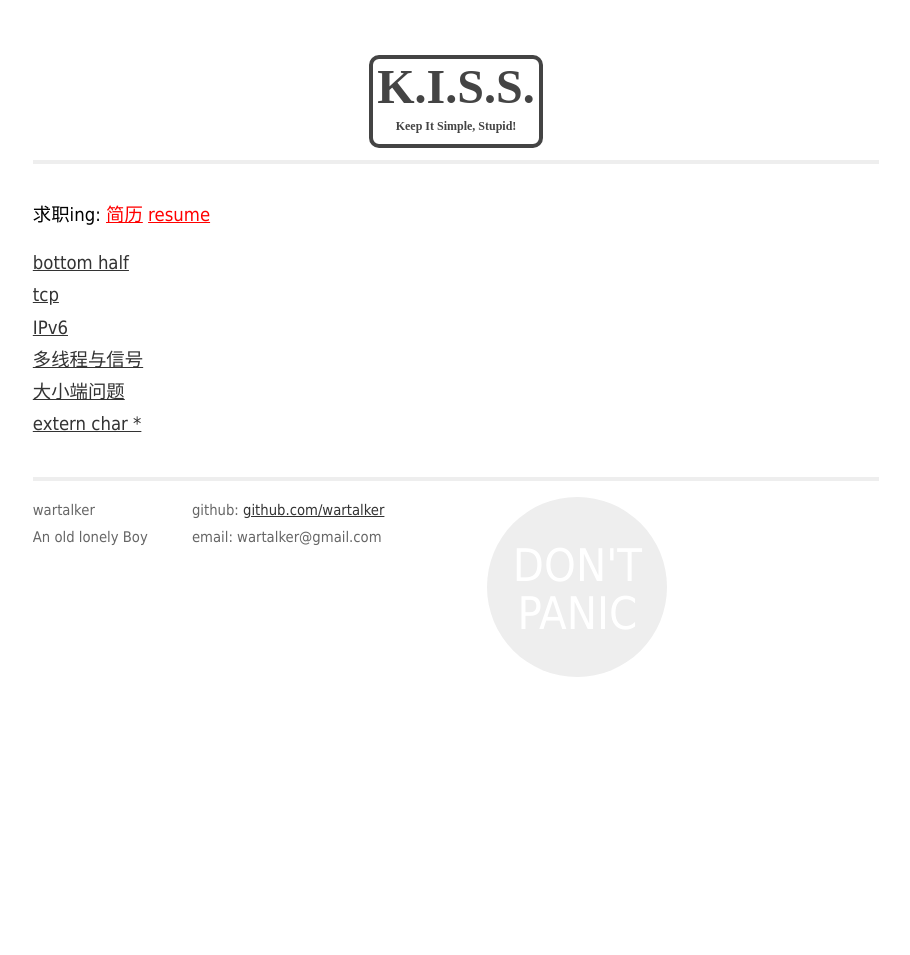
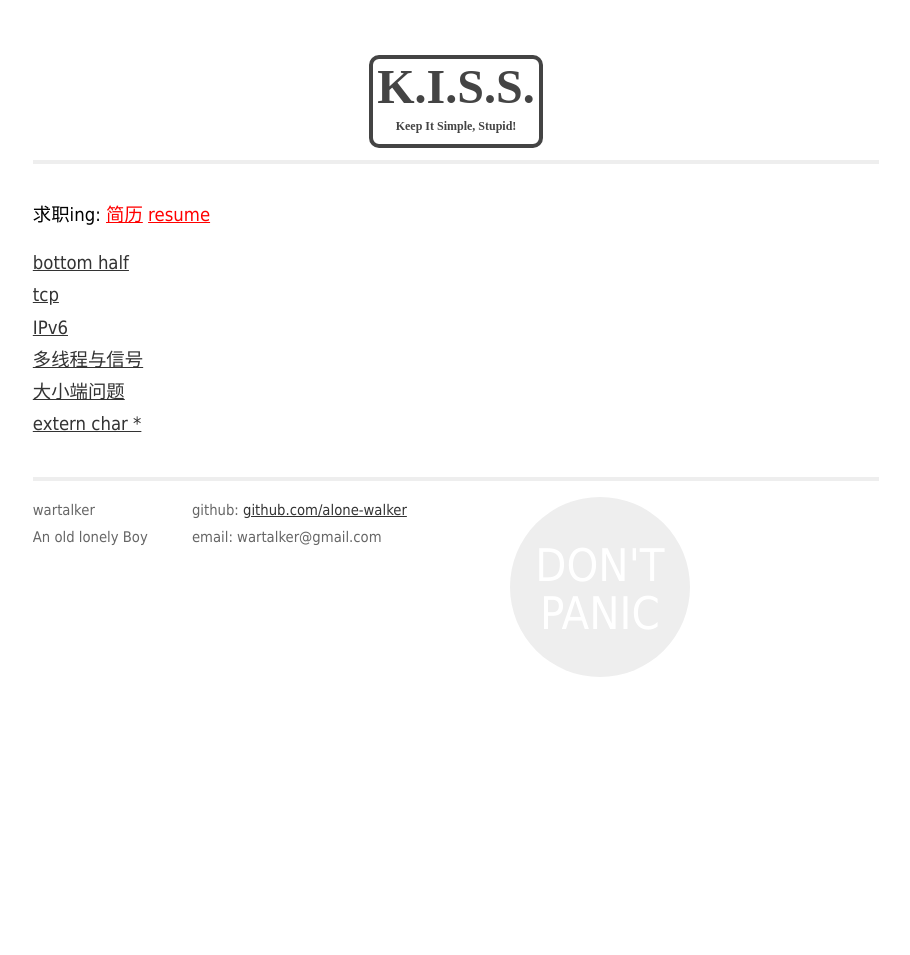
Before and after one commit to alone-walker/alone-walker.github.com, a Jekyll site: the page built from index.html, in a window 1280 px wide. Shown: the whole page, without its empty margins (184-1094 px from the left). Built offline with Jekyll 4.4.1, drawn with Linux system fonts in a browser that asks for light colours; Markdown is read by kramdown in place of the engine named in the settings.

Commit message:
github address

```diff
--- a/_layouts/home.html
+++ b/_layouts/home.html
@@ -33,7 +33,7 @@
               </div>
               <div class="contact">
                 <p>
-                  github: <a href="http://www.github.com/wartalker/?tab=repositories">github.com/wartalker</a><br />
+                  github: <a href="http://www.github.com/alone-walker">github.com/alone-walker</a><br />
                   email: {{site.email}}
                 </p>
               </div>
```
